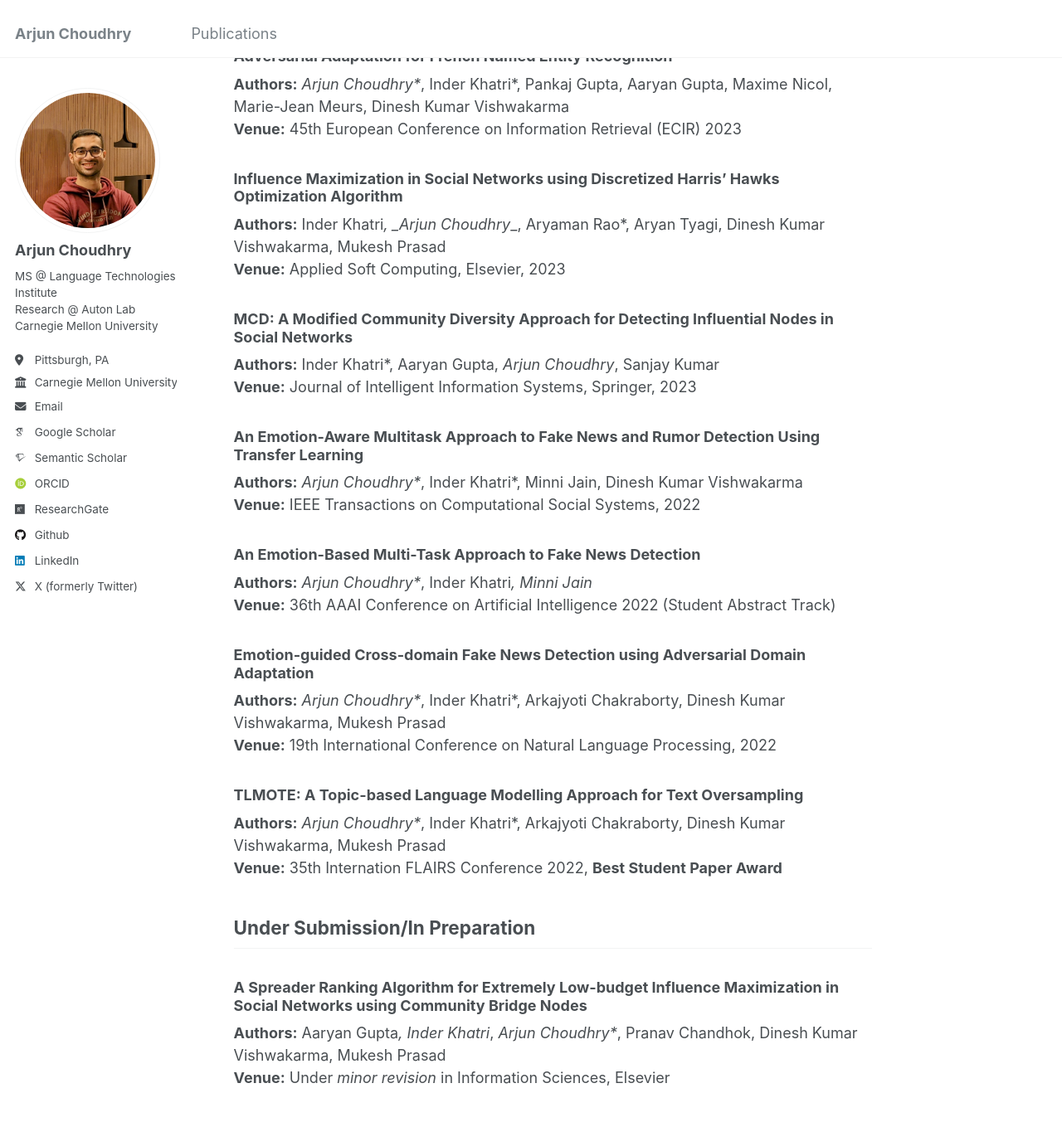
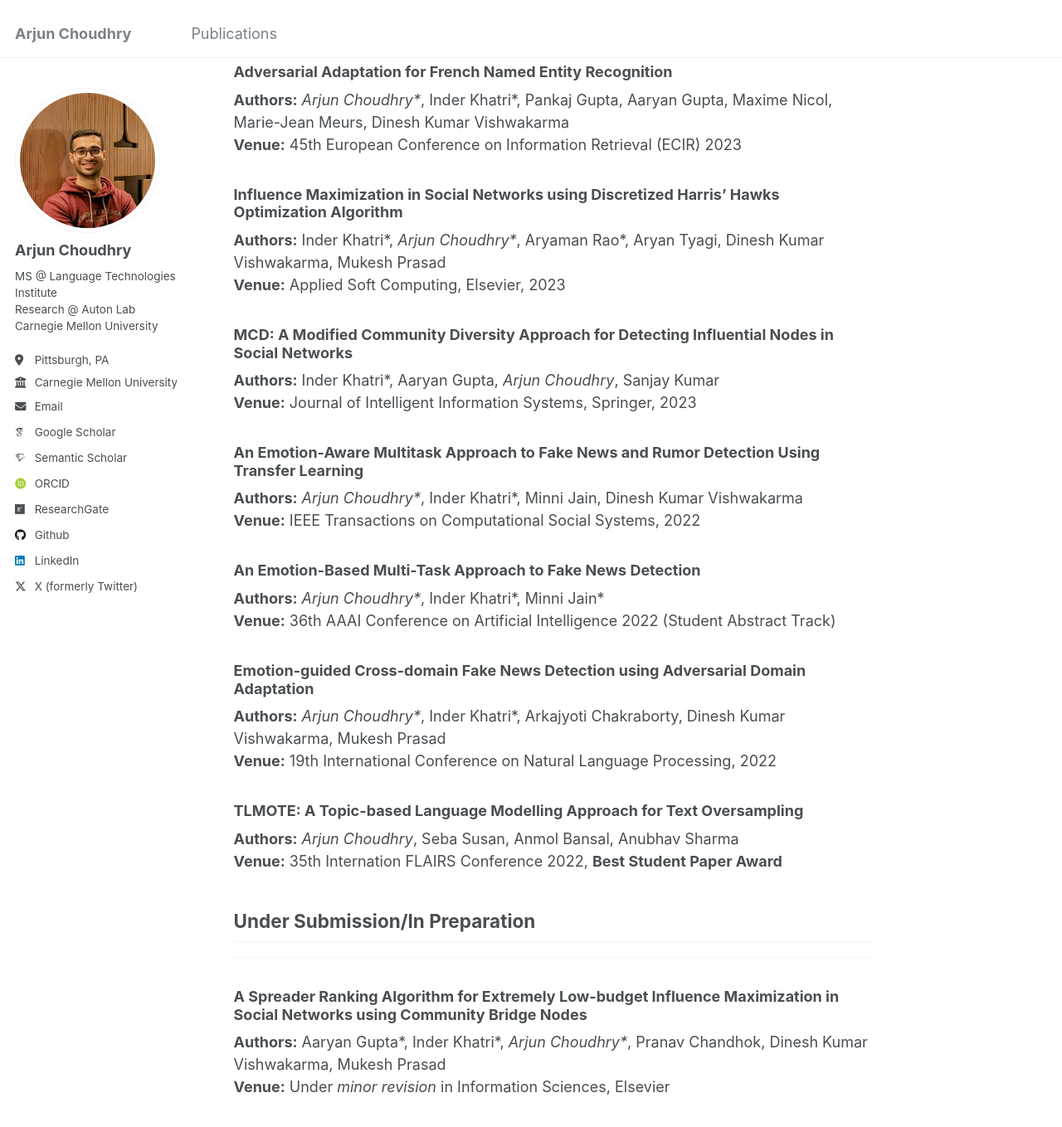
Before and after one commit to Arjun7m/arjun7m.github.io, a Jekyll site: the page built from _pages/publications_md.md, in a window 1280 px wide and 1400 px high, scrolled down 1950 px. Shown: the top 1359 px of the window at 83% size. Built offline with Jekyll 4.4.1, drawn with Linux system fonts in a browser that asks for light colours; some web fonts are replaced; some of the changed text lies outside the part shown.

Commit message:
Fix formatting issues

```diff
--- a/_pages/publications_md.md
+++ b/_pages/publications_md.md
@@ -11,13 +11,14 @@ A complete list of my papers can be found on [my Google Scholar profile](https:/
 _^ and * represent equal contribution._
 
 ## Accepted/Published Papers
+---
 
 ### MOMENT: A Family of Open Time-series Foundation Models.
-**Authors:** Mononito Goswami, Konrad Szafer*, _Arjun Choudhry*_, Yifu Cai, Shuo Li, Artur Dubrawski
+**Authors:** Mononito Goswami, Konrad Szafer\*, _Arjun Choudhry\*_, Yifu Cai, Shuo Li, Artur Dubrawski
 **Venue:** 41st International Conference on Machine Learning (ICML) 2024
 
 ### Datasets for Time Series Foundation Models.
-**Authors:** _Arjun Choudhry*_, Konrad Szafer*, Mononito Goswami, Yifu Cai, Artur Dubrawski
+**Authors:** _Arjun Choudhry\*_, Konrad Szafer\*, Mononito Goswami, Yifu Cai, Artur Dubrawski
 **Venue:** Workshop on Data-centric Machine Learning Research (DMLR), ICML 2024
 
 ### TimeSeriesExam: A Time Series Understanding Exam
@@ -29,7 +30,7 @@ _^ and * represent equal contribution._
 **Venue:** Workshop on Foundation Models for Time Series, ICAIF 2024, **Oral Presentation**
 
 ### AQuA: A Benchmarking Tool for Label Quality Assessment
-**Authors:** Mononito Goswami*, Vedant Sanil*, _Arjun Choudhry^_, Arvind Srinivasan^, Chalisa Udompanyawit, Artur Dubrawski
+**Authors:** Mononito Goswami\*, Vedant Sanil\*, _Arjun Choudhry^_, Arvind Srinivasan^, Chalisa Udompanyawit, Artur Dubrawski
 **Venue:** 37th Conference on Neural Information Processing Systems (NeurIPS) 2023, Datasets & Benchmarks Track
 
 ### JoLT: Jointly Learned Representations of Language and Time-Series for Clinical Time-Series Interpretation
@@ -49,43 +50,44 @@ _^ and * represent equal contribution._
 **Venue:** 37th AAAI Conference on Artificial Intelligence 2023 (Student Abstract Track)
 
 ### CKS: A Community-based K-shell Decomposition Approach
-**Authors:** Inder Khatri*, Aaryan Gupta*, _Arjun Choudhry*_, Aryan Tyagi*, Dinesh Kumar Vishwakarma, Mukesh Prasad
+**Authors:** Inder Khatri\*, Aaryan Gupta\*, _Arjun Choudhry\*_, Aryan Tyagi\*, Dinesh Kumar Vishwakarma, Mukesh Prasad
 **Venue:** 37th AAAI Conference on Artificial Intelligence 2023 (Student Abstract Track)
 
 ### An Emotion-guided Approach to Domain Adaptive Fake News Detection using Adversarial Learning
-**Authors:** Arkajyoti Chakraborty*, Inder Khatri*, _Arjun Choudhry*_, Pankaj Gupta, Dinesh Kumar Vishwakarma, Mukesh Prasad
+**Authors:** Arkajyoti Chakraborty\*, Inder Khatri\*, _Arjun Choudhry\*_, Pankaj Gupta, Dinesh Kumar Vishwakarma, Mukesh Prasad
 **Venue:** 37th AAAI Conference on Artificial Intelligence 2023 (Student Abstract Track)
 
 ### Adversarial Adaptation for French Named Entity Recognition
-**Authors:** _Arjun Choudhry*_, Inder Khatri*, Pankaj Gupta, Aaryan Gupta, Maxime Nicol, Marie-Jean Meurs, Dinesh Kumar Vishwakarma
+**Authors:** _Arjun Choudhry\*_, Inder Khatri\*, Pankaj Gupta, Aaryan Gupta, Maxime Nicol, Marie-Jean Meurs, Dinesh Kumar Vishwakarma
 **Venue:** 45th European Conference on Information Retrieval (ECIR) 2023
 
 ### Influence Maximization in Social Networks using Discretized Harris’ Hawks Optimization Algorithm
-**Authors:** Inder Khatri*, _Arjun Choudhry*_, Aryaman Rao*, Aryan Tyagi, Dinesh Kumar Vishwakarma, Mukesh Prasad
+**Authors:** Inder Khatri\*, _Arjun Choudhry\*_, Aryaman Rao\*, Aryan Tyagi, Dinesh Kumar Vishwakarma, Mukesh Prasad
 **Venue:** Applied Soft Computing, Elsevier, 2023
 
 ### MCD: A Modified Community Diversity Approach for Detecting Influential Nodes in Social Networks
-**Authors:** Inder Khatri*, Aaryan Gupta, _Arjun Choudhry_, Sanjay Kumar
+**Authors:** Inder Khatri\*, Aaryan Gupta, _Arjun Choudhry_, Sanjay Kumar
 **Venue:** Journal of Intelligent Information Systems, Springer, 2023
 
 ### An Emotion-Aware Multitask Approach to Fake News and Rumor Detection Using Transfer Learning
-**Authors:** _Arjun Choudhry*_, Inder Khatri*, Minni Jain, Dinesh Kumar Vishwakarma
+**Authors:** _Arjun Choudhry\*_, Inder Khatri\*, Minni Jain, Dinesh Kumar Vishwakarma
 **Venue:** IEEE Transactions on Computational Social Systems, 2022
 
 ### An Emotion-Based Multi-Task Approach to Fake News Detection
-**Authors:** _Arjun Choudhry*_, Inder Khatri*, Minni Jain*
+**Authors:** _Arjun Choudhry\*_, Inder Khatri\*, Minni Jain*
 **Venue:** 36th AAAI Conference on Artificial Intelligence 2022 (Student Abstract Track)
 
 ### Emotion-guided Cross-domain Fake News Detection using Adversarial Domain Adaptation
-**Authors:** _Arjun Choudhry*_, Inder Khatri*, Arkajyoti Chakraborty, Dinesh Kumar Vishwakarma, Mukesh Prasad
+**Authors:** _Arjun Choudhry\*_, Inder Khatri\*, Arkajyoti Chakraborty, Dinesh Kumar Vishwakarma, Mukesh Prasad
 **Venue:** 19th International Conference on Natural Language Processing, 2022
 
 ### TLMOTE: A Topic-based Language Modelling Approach for Text Oversampling
-**Authors:** _Arjun Choudhry*_, Inder Khatri*, Arkajyoti Chakraborty, Dinesh Kumar Vishwakarma, Mukesh Prasad
+**Authors:** _Arjun Choudhry_, Seba Susan, Anmol Bansal, Anubhav Sharma
 **Venue:** 35th Internation FLAIRS Conference 2022, **Best Student Paper Award**
 
 ## Under Submission/In Preparation
+---
 
 ### A Spreader Ranking Algorithm for Extremely Low-budget Influence Maximization in Social Networks using Community Bridge Nodes
-**Authors:** Aaryan Gupta*, Inder Khatri*, _Arjun Choudhry*_, Pranav Chandhok, Dinesh Kumar Vishwakarma, Mukesh Prasad
+**Authors:** Aaryan Gupta\*, Inder Khatri\*, _Arjun Choudhry\*_, Pranav Chandhok, Dinesh Kumar Vishwakarma, Mukesh Prasad
 **Venue:** Under *minor revision* in Information Sciences, Elsevier
```
